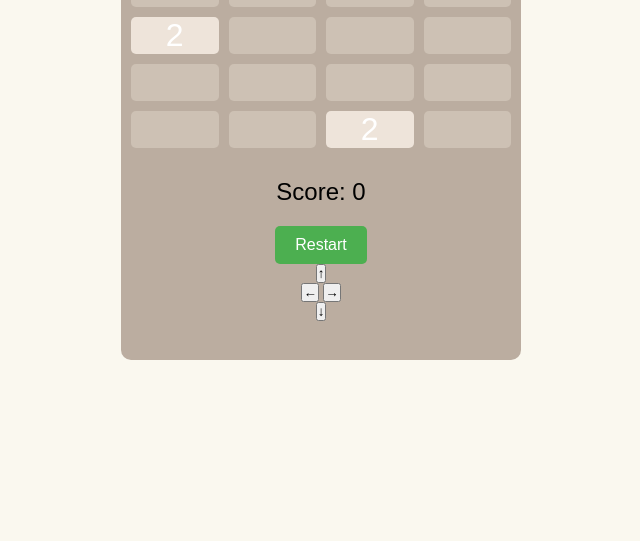
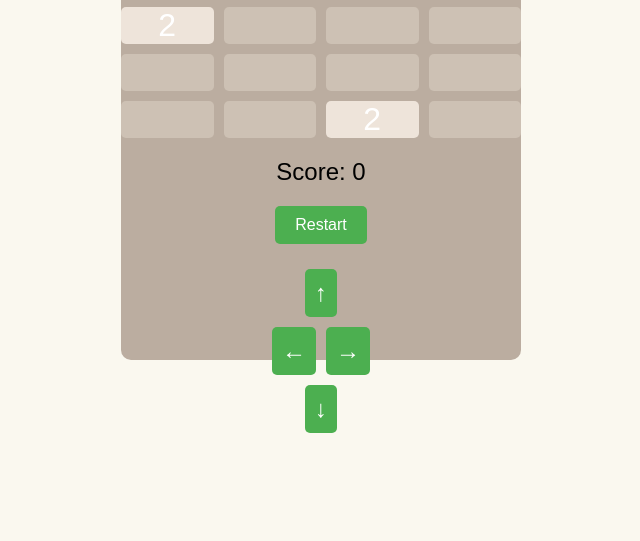
Before and after one commit to AtrijaPatnaik/2048, a plain HTML site: page index.html in a window 1280 px wide. Shown: the part 259-800 px from the top of the page, without its empty margins (319-959 px from the left). Drawn offline with Linux system fonts and the light colour scheme.

Commit message:
Update style.css

```diff
--- a/style.css
+++ b/style.css
@@ -31,7 +31,6 @@ body {
     grid-template-columns: repeat(4, 1fr);
     grid-template-rows: repeat(4, 1fr);
     gap: 10px;
-    padding: 10px;
 }
 
 .tile {
@@ -73,3 +72,23 @@ body {
     border: none;
     border-radius: 5px;
 }
+
+.controls {
+    margin-top: 20px;
+}
+
+.controls button {
+    padding: 10px;
+    font-size: 1.5em;
+    cursor: pointer;
+    margin: 5px;
+    background-color: #4CAF50;
+    color: white;
+    border: none;
+    border-radius: 5px;
+}
+
+.controls div {
+    display: flex;
+    justify-content: center;
+}
```
